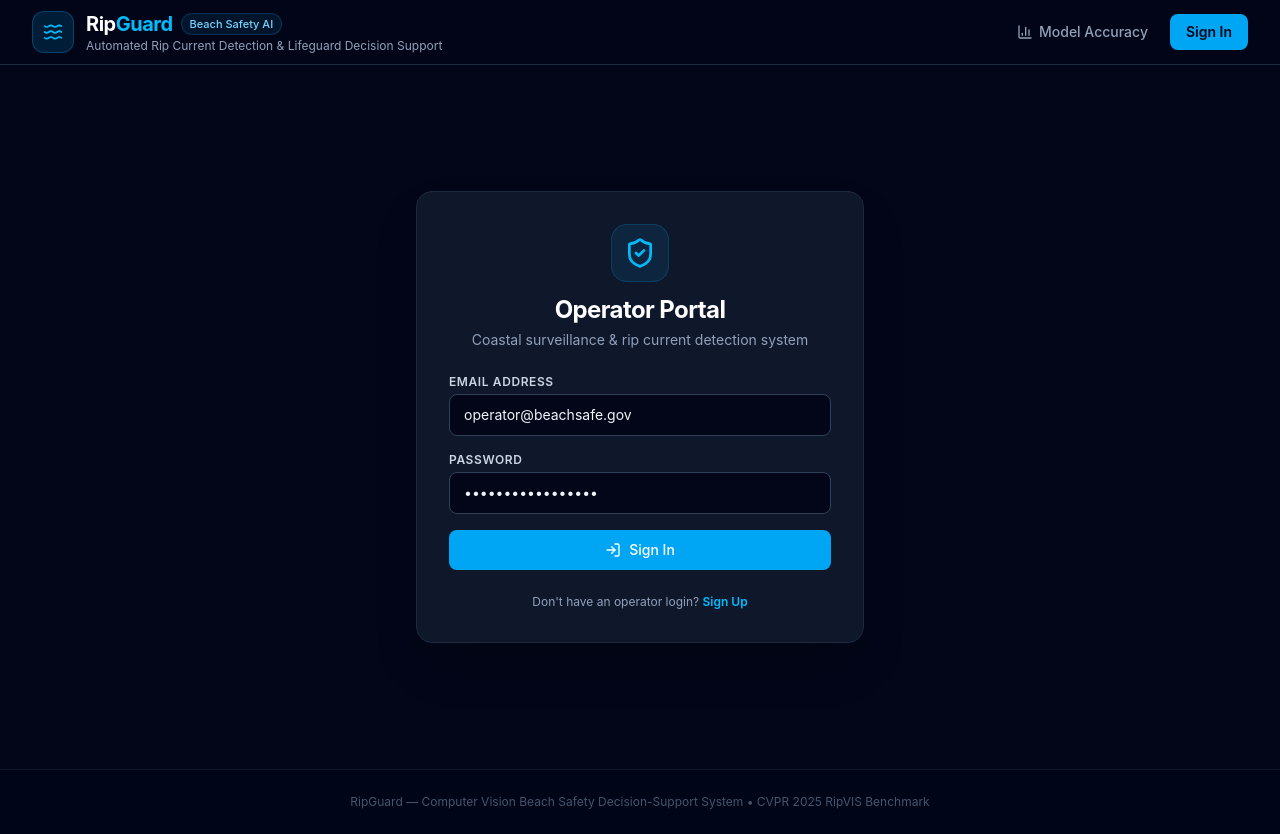
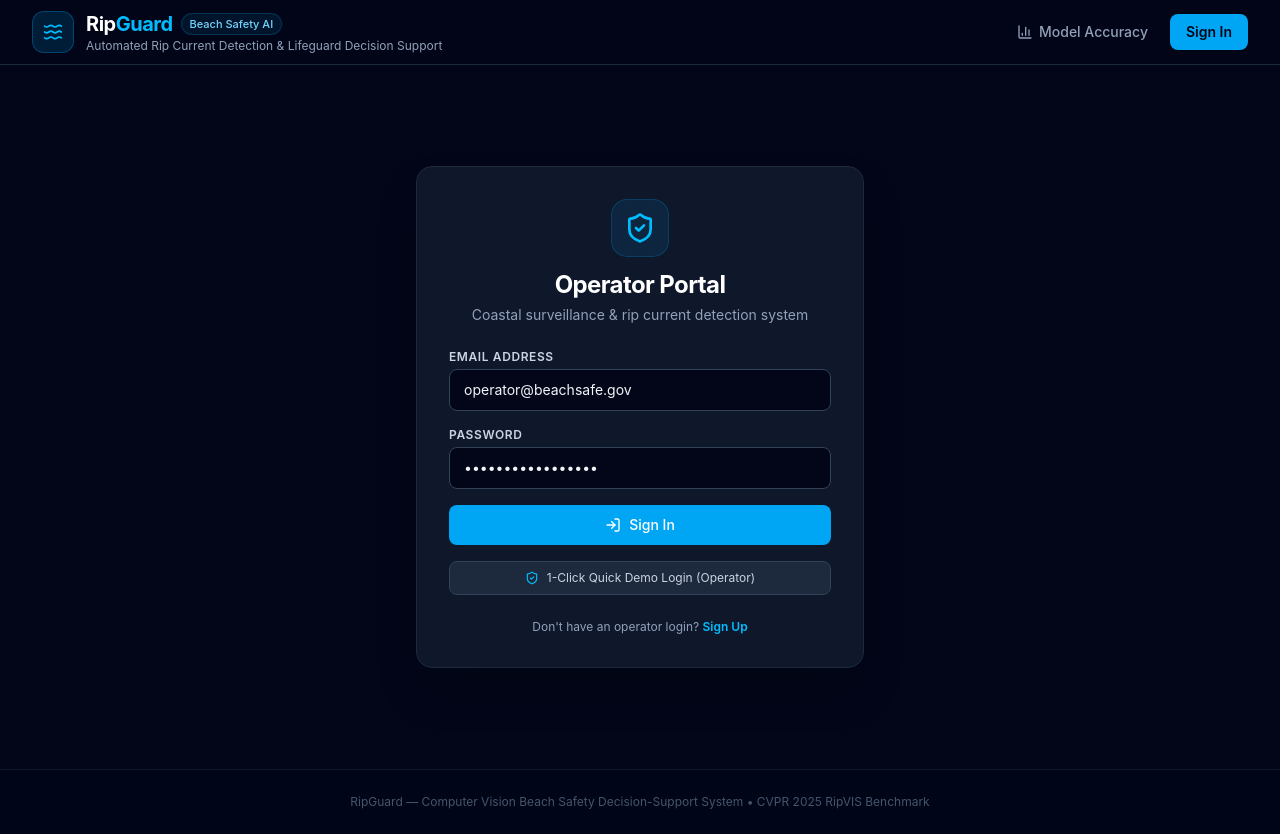
Before and after one commit to dhruv0402/ripguard, a React (Vite) app in the folder frontend/: page / in a window 1280 px wide. Built offline with nearby package versions, Linux system fonts and the light colour scheme; no server answers.

Commit message:
feat(auth): add 1-click quick demo login button and simplify credentials

```diff
--- a/frontend/src/pages/LoginScreen.tsx
+++ b/frontend/src/pages/LoginScreen.tsx
@@ -105,6 +105,38 @@ export const LoginScreen: React.FC<LoginScreenProps> = ({ onLoginSuccess }) => {
             {isSignup ? <UserPlus className="w-4 h-4" /> : <LogIn className="w-4 h-4" />}
             <span>{loading ? 'Authenticating...' : isSignup ? 'Sign Up' : 'Sign In'}</span>
           </button>
+
+          {!isSignup && (
+            <button
+              type="button"
+              onClick={async () => {
+                setEmail('operator@beachsafe.gov');
+                setPassword('passwordsafety123');
+                setLoading(true);
+                setError(null);
+                try {
+                  const formData = new URLSearchParams();
+                  formData.append('username', 'operator@beachsafe.gov');
+                  formData.append('password', 'passwordsafety123');
+                  const loginRes = await apiFetch('/api/auth/login', {
+                    method: 'POST',
+                    headers: { 'Content-Type': 'application/x-www-form-urlencoded' },
+                    body: formData.toString(),
+                  });
+                  setAuthToken(loginRes.access_token);
+                  onLoginSuccess();
+                } catch (err: any) {
+                  setError(err.message || 'Auto-login failed');
+                } finally {
+                  setLoading(false);
+                }
+              }}
+              className="w-full py-2 px-3 rounded-lg bg-slate-800 hover:bg-slate-700 text-slate-300 hover:text-white text-xs border border-slate-700 transition-colors flex items-center justify-center gap-2"
+            >
+              <ShieldCheck className="w-3.5 h-3.5 text-sky-400" />
+              <span>1-Click Quick Demo Login (Operator)</span>
+            </button>
+          )}
         </form>
 
         <div className="mt-6 text-center text-xs text-slate-400">
```
